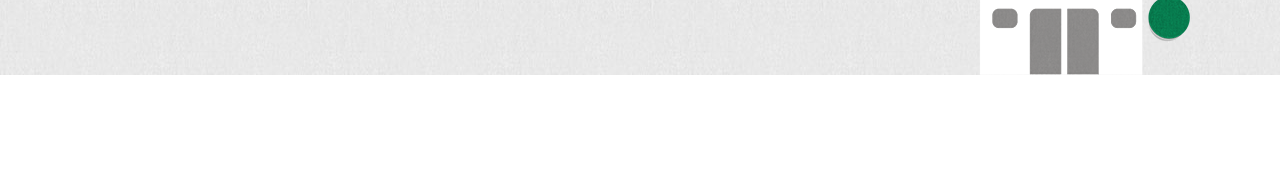
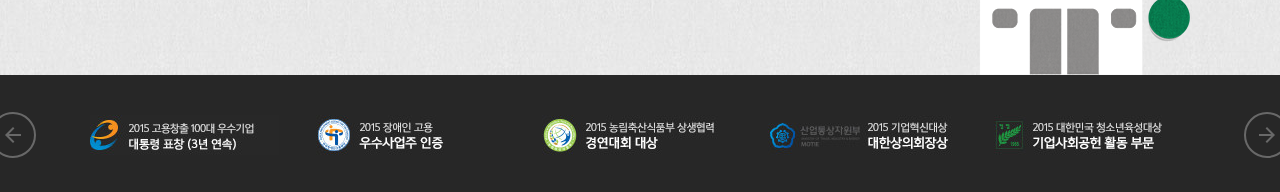
Before and after one commit to seyeon326/starbucks, a plain HTML site: page index.html in a window 1280 px wide. Shown: the part 4893-5085 px from the top of the page. Before the commit the page ends 4968 px from the top, so only its background shows below. Drawn offline with nearby package versions, Linux system fonts and the light colour scheme; a script that the page names is missing.

Commit message:
horizontal swiper

```diff
--- a/css/main.css
+++ b/css/main.css
@@ -740,3 +740,45 @@
 .find-store .text-group .description {
   margin-bottom: 20px;
 }
+
+
+/* AWARDS */
+.awards {
+  background-color: #272727;
+}
+.awards .inner {
+  padding: 40px 0;
+}
+.awards .swiper {
+  width: 100%;
+  height: 40px;
+}
+.awards .swiper-prev,
+.awards .swiper-next {
+  width: 42px;
+  height: 42px;
+  border: 2px solid #fff;
+  border-radius: 50%;
+  outline: none;
+  color: #fff;
+  opacity: .3;
+  cursor: pointer;
+  display: flex;
+  justify-content: center;
+  align-items: center;
+  position: absolute;
+  top: 0;
+  bottom: 0;
+  margin: auto;
+}
+.awards .swiper-prev {
+  left: -100px;
+}
+.awards .swiper-next {
+  right: -100px;
+}
+.awards .swiper-prev:hover,
+.awards .swiper-next:hover {
+  background-color: #fff;
+  color: #333;
+}
--- a/index.html
+++ b/index.html
@@ -598,5 +598,54 @@
     </div>
   </section>
 
+  <!-- AWARDS -->
+  <section class="awards">
+    <div class="inner">
+
+      <div class="swiper">
+        <div class="swiper-wrapper">
+          <div class="swiper-slide">
+            <img src="./images/awards_slide1.jpg" alt="" />
+          </div>
+          <div class="swiper-slide">
+            <img src="./images/awards_slide2.jpg" alt="" />
+          </div>
+          <div class="swiper-slide">
+            <img src="./images/awards_slide3.jpg" alt="" />
+          </div>
+          <div class="swiper-slide">
+            <img src="./images/awards_slide4.jpg" alt="" />
+          </div>
+          <div class="swiper-slide">
+            <img src="./images/awards_slide5.jpg" alt="" />
+          </div>
+          <div class="swiper-slide">
+            <img src="./images/awards_slide6.jpg" alt="" />
+          </div>
+          <div class="swiper-slide">
+            <img src="./images/awards_slide7.jpg" alt="" />
+          </div>
+          <div class="swiper-slide">
+            <img src="./images/awards_slide8.jpg" alt="" />
+          </div>
+          <div class="swiper-slide">
+            <img src="./images/awards_slide9.jpg" alt="" />
+          </div>
+          <div class="swiper-slide">
+            <img src="./images/awards_slide10.jpg" alt="" />
+          </div>
+        </div>
+      </div>
+
+      <div class="swiper-prev">
+        <div class="material-icons">arrow_back</div>
+      </div>
+      <div class="swiper-next">
+        <div class="material-icons">arrow_forward</div>
+      </div>
+
+    </div>
+  </section>
+
 </body>
 </html>
--- a/js/main.js
+++ b/js/main.js
@@ -49,7 +49,7 @@
 
 // new Swiper(선택자, 옵션)
 new Swiper('.notice-line .swiper', {
-  direction: 'vertical',  // 기본값은 horizontal
+  direction: 'vertical',  // 기본값은 horizontal(명시할 필요 X)
   autoplay: true,
   loop: true
 });
@@ -68,6 +68,16 @@
   navigation: {
     prevEl: '.promotion .swiper-prev',
     nextEl: '.promotion .swiper-next'
+  }
+});
+new Swiper('.awards .swiper', {
+  autoplay: true,
+  loop: true,
+  spaceBetween: 30,
+  slidesPerView: 5,
+  navigation: {
+    prevEl: '.awards .swiper-prev',
+    nextEl: '.awards .swiper-next'
   }
 });
 
```
